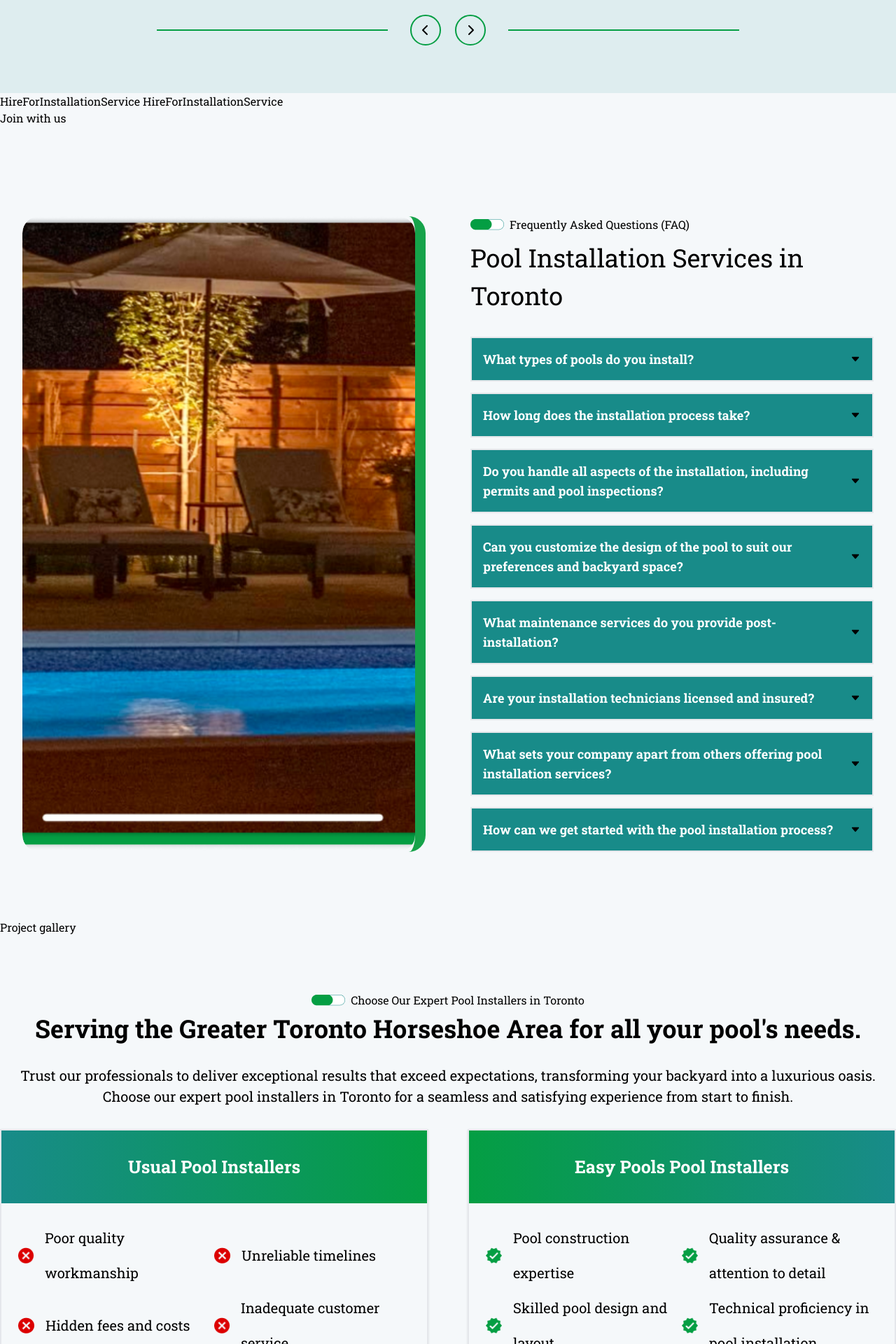
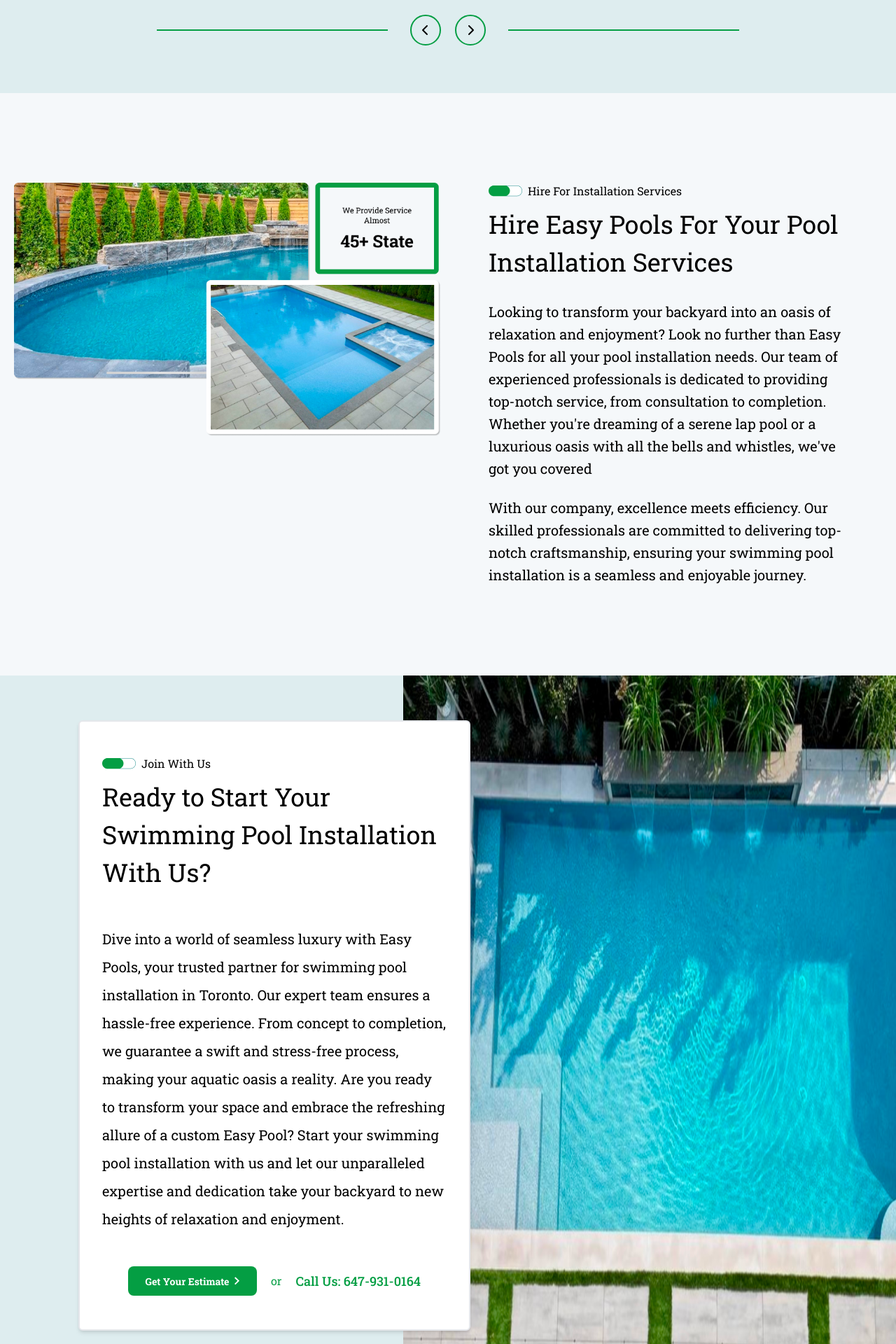
Before and after one commit to csebiplab/easy_pools, a Next.js app: page / in a window 1280 px wide. Shown: the part 6500-8420 px from the top of the page at 70% size. Built offline with nearby package versions, Linux system fonts and the light colour scheme.

Commit message:
complete join with us

```diff
--- a/src/app/components/__one_time_used/MainHomePageComponent/HireForInstallationService/HireForInstallationService.jsx
+++ b/src/app/components/__one_time_used/MainHomePageComponent/HireForInstallationService/HireForInstallationService.jsx
@@ -1,7 +1,36 @@
 import React from "react";
+import hireeasypool from '../../../../../../public/assets/random/hire-easy-pool.png'
+import HeadingIcon from "@/app/components/ui/HeadingIcon";
+import { headingIconText } from "@/app/utils/heading-text";
 
 const HireForInstallationService = () => {
-  return <div>HireForInstallationService HireForInstallationService</div>;
+  return <div>
+    <div className=" grid md:grid-cols-2 grid-cols-1 gap-5 lg:py-32 lg:px-5">
+      <div>
+        <img src={hireeasypool.src} alt="" />
+      </div>
+      <div className="lg:px-12">
+        <div className=" flex flex-col justify-center  ">
+
+          <HeadingIcon text={headingIconText.hire__IconText} />
+
+          <div>
+            <p className="lg:text-[36px] text-[20px] md:mb-7 mb-8 ">
+            Hire Easy Pools For Your Pool Installation Services
+            </p>
+          </div>
+        </div>
+        <div >
+          <p className=" lg:text-[20px] text-[16px] leading-8">
+            Looking to transform your backyard into an oasis of relaxation and enjoyment? Look no further than Easy Pools for all your pool installation needs. Our team of experienced professionals is dedicated to providing top-notch service, from consultation to completion. Whether you're dreaming of a serene lap pool or a luxurious oasis with all the bells and whistles, we've got you covered
+          </p> <br />
+          <p className=" lg:text-[20px] text-[16px] leading-8">
+            With our company, excellence meets efficiency. Our skilled professionals are committed to delivering top-notch craftsmanship, ensuring your swimming pool installation is a seamless and enjoyable journey.
+          </p>
+        </div>
+      </div>
+    </div>
+  </div>;
 };
 
 export default HireForInstallationService;
--- /dev/null
+++ b/src/app/components/__one_time_used/MainHomePageComponent/JoinWithUs/Button.jsx
@@ -0,0 +1,24 @@
+import React from 'react'
+
+export default function Button() {
+  return (
+    <div>
+      <button className="service__card__btn flex justify-center items-center">
+        <span className="text-white text-[14px] font-bold">Get Your Estimate</span>
+        <svg
+          xmlns="http://www.w3.org/2000/svg"
+          width="7"
+          height="12"
+          viewBox="0 0 7 12"
+          fill="none"
+          className="ml-2"
+        >
+          <path
+            d="M0 10.0475L4.33019 5.84072L0 1.63389L1.33962 0.341594L7 5.84072L1.33962 11.3398L0 10.0475Z"
+            fill="white"
+          />
+        </svg>
+      </button>
+    </div>
+  )
+}
--- a/src/app/components/__one_time_used/MainHomePageComponent/JoinWithUs/JoinWithUs.jsx
+++ b/src/app/components/__one_time_used/MainHomePageComponent/JoinWithUs/JoinWithUs.jsx
@@ -1,9 +1,50 @@
+import Image from 'next/image';
 import React from 'react';
+import joinUsImg from '../../../../../../public/assets/random/joinus.png'
+import HeadingIcon from '@/app/components/ui/HeadingIcon';
+import { headingIconText } from '@/app/utils/heading-text';
+import Button from './Button';
 
 const JoinWithUs = () => {
     return (
         <div>
-            Join with us
+            <div className="bg-[#188B891A]">
+                <div className="grid grid-cols-1 md:grid-cols-9 gap-4">
+
+                    <div className="w-full md:col-span-4 md:order-1 bg-white lg:my-16 my-8 lg:ml-28 ml-12 lg:px-8 px-4 lg:py-12 py-8  border-2 shadow-md rounded-md z-50    ">
+                        <div className=" flex flex-col ">
+
+                            <HeadingIcon text={headingIconText.joinUs__IconText} />
+
+                            <div>
+                                <p className="lg:text-[36px] text-[20px] md:mb-8 mb-5 ">
+                                    Ready to Start Your Swimming Pool Installation With Us?
+                                </p>
+                            </div>
+                        </div>
+                        <p className="mt-4 lg:text-[20px] text-[16px] leading-10">
+                            Dive into a world of seamless luxury with Easy Pools, your trusted partner for swimming pool installation in Toronto. Our expert team ensures a hassle-free experience. From concept to completion, we guarantee a swift and stress-free process, making your aquatic oasis a reality. Are you ready to transform your space and embrace the refreshing allure of a custom Easy Pool? Start your swimming pool installation with us and let our unparalleled expertise and dedication take your backyard to new heights of relaxation and enjoyment.
+                        </p>
+                        <div className=' flex justify-center items-center lg:mt-12 mt-7'>
+                            <Button></Button> <p className='mx-5 text-[#049E43]'>  or </p>
+                            <p className=' lg:text-[18px] text-[16px] font-medium text-[#049E43]'> Call Us: 647-931-0164 </p>
+                        </div>
+                    </div>
+
+                    <div className="w-full  md:col-span-5 md:order-2">
+                        <Image
+                            src={joinUsImg}
+                            alt="Trusted general contractor"
+                            width={450}
+                            height={300}
+                            loading="lazy"
+                            className="w-full h-full"
+                        />
+
+                    </div>
+
+                </div>
+            </div>
         </div>
     );
 };
--- a/src/app/components/__one_time_used/MainHomePageComponent/Review/Review.jsx
+++ b/src/app/components/__one_time_used/MainHomePageComponent/Review/Review.jsx
@@ -87,7 +87,7 @@ const TestimonialSlider = ({ testimonials }) => {
 const Review = () => {
   const testimonials = [
     {
-      text: 'I would highly recommend this company. They came in, listened to our crazy budget restrictions, and came up with the most genius cost-saving suggestion that we pulled off effortlessly. Huge thanks. From start to finish working with Easy Renovation was a great experience. I was looking to get my primary bathroom updated and remodelled and reached out to the team.',
+      text: 'I cannot express enough how delighted I am with the exceptional service provided by this company. Despite our tight budget constraints, they approached our project with ingenuity and professionalism. Their innovative cost-saving solutions surpassed our expectations, making the renovation process smooth and stress-free. Working with Easy Renovation was an absolute pleasure from start to finish. ',
       author: 'Lisa Silva',
       location: 'London',
 
@@ -99,7 +99,7 @@ const Review = () => {
 
     },
     {
-      text: 'I would highly recommend this company. They came in, listened to our crazy budget restrictions, and came up with the most genius cost-saving suggestion that we pulled off effortlessly. Huge thanks. From start to finish working with Easy Renovation was a great experience. I was looking to get my primary bathroom updated and remodelled and reached out to the team.',
+      text: 'Easy Renovation exceeded all expectations. Despite tight budgets, they delivered innovative solutions effortlessly. Their professionalism and expertise made the entire process a breeze. Highly recommended for any renovation project! I was looking to get my primary bathroom updated and remodelled and reached out to the team.',
       author: 'Alex ross',
       location: 'Barling',
 
--- a/src/app/utils/heading-text.js
+++ b/src/app/utils/heading-text.js
@@ -9,5 +9,7 @@ export const headingIconText = {
     meterialNEquip__IconText: "Materials and Equipment",
     benefits__IconText: "About Us",
     revidw__IconText: "Review",
+    hire__IconText: "Hire For Installation Services ",
+    joinUs__IconText: "Join With Us",
 
 }
```
Also changed, not shown: public/assets/random/hire-easy-pool.png (added), public/assets/random/ready-start.png (added).
